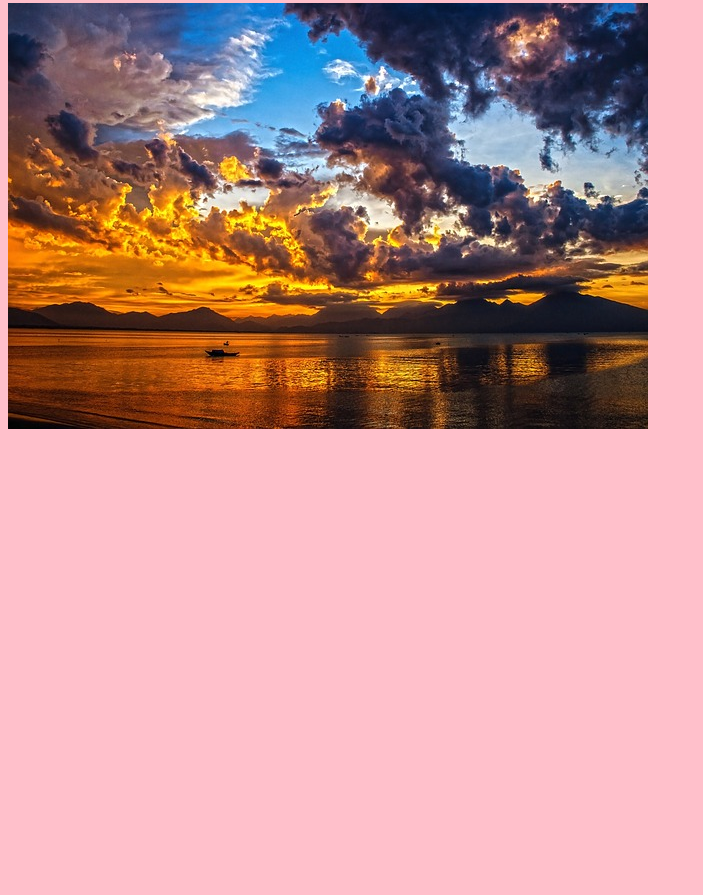
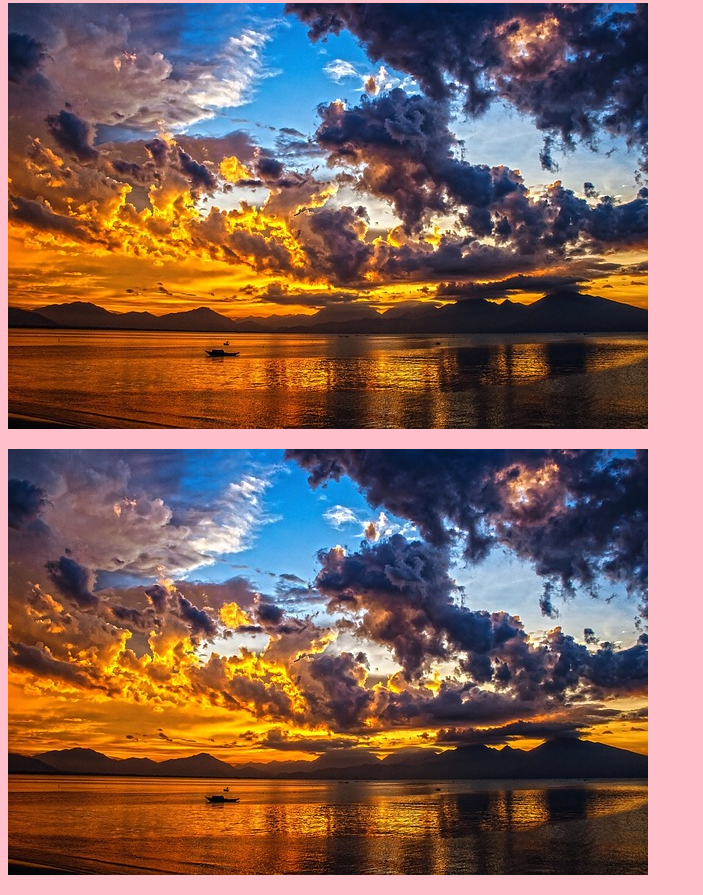
Before and after one commit to SpecOver/tests, a website: page bacisTemplateGulp/app/index.html in a window 1280 px wide. Shown: the part 1949-2844 px from the top of the page, without its empty margins (0-703 px from the left). Before the commit the page ends 2398 px from the top, so only its background shows below. Drawn offline with Linux system fonts and the light colour scheme.

Commit message:
second commit

```diff
--- a/bacisTemplateGulp/app/index.html
+++ b/bacisTemplateGulp/app/index.html
@@ -15,6 +15,7 @@
 	<p><img src="img/3.jpg" alt="Alt"></p>
 	<p><img src="img/3.jpg" alt="Alt"></p>
 	<p><img src="img/3.jpg" alt="Alt"></p>
+	<p><img src="img/3.jpg" alt="Alt"></p>
 
 	<script src="js/libs.min.js"></script>
 
```
